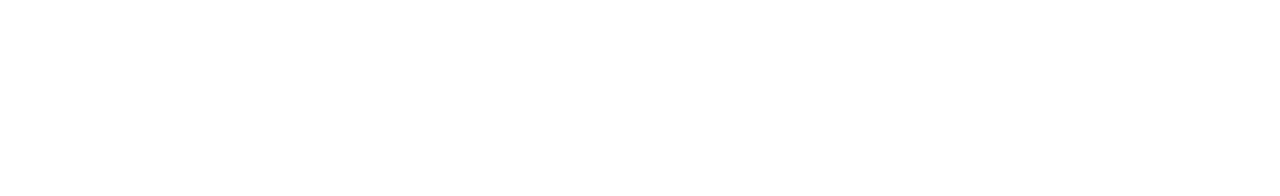
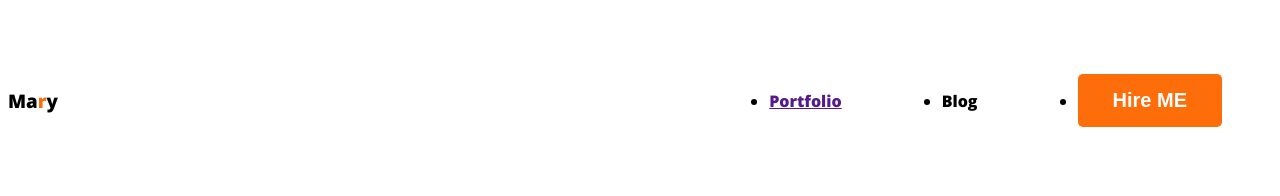
Before and after one commit to alnahian5344/first-portfolio, a plain HTML site: page index.html in a window 1280 px wide. Drawn offline with nearby package versions, Linux system fonts and the light colour scheme.

Commit message:
nav commit

```diff
--- a/index.html
+++ b/index.html
@@ -1,13 +1,29 @@
 <!DOCTYPE html>
 <html lang="en">
+
 <head>
     <meta charset="UTF-8">
     <meta name="viewport" content="width=device-width, initial-scale=1.0">
     <title>Web Developer Portfolio</title>
+    <link rel="preconnect" href="https://fonts.googleapis.com">
+    <link rel="preconnect" href="https://fonts.gstatic.com" crossorigin>
+    <link href="https://fonts.googleapis.com/css2?family=Open+Sans:wght@800&display=swap" rel="stylesheet">
+    <link rel="stylesheet" href="portfolio/style.css">
 </head>
+
 <body>
-    <header></header>
+    <header>
+        <nav>
+            <h3>Ma<span class="text-primary">r</span>y</h3>
+            <ul>
+                <li><a href="">Portfolio</a></li>
+                <li><a href=""></a>Blog</li>
+                <li><button class="btn-primary">Hire ME</li>
+            </ul>
+        </nav>
+    </header>
     <main></main>
     <footer></footer>
 </body>
+
 </html>
--- /dev/null
+++ b/portfolio/style.css
@@ -0,0 +1,42 @@
+/* shareed */
+
+body {
+    font-family: 'Open Sans', sans-serif;
+}
+
+.text-primary {
+    color: #FD6E0A;
+}
+
+.btn-primary {
+    border-radius: 5px;
+    background: #FD6E0A;
+    border: 0;
+    color: white;
+    font-size: 20px;
+    font-weight: 700;
+    padding: 15px 35px;
+}
+/* nav related */
+nav {
+    display: flex;
+    justify-content: space-between;
+    align-items: center;
+}
+
+nav-title {
+    color: #181818;
+    font-size: 4%;
+    font-weight: 800;
+}
+
+nav>ul {
+    display: flex;
+    align-items: center;
+
+}
+
+nav li {
+    text-decoration: none;
+    margin: 50px;
+}
```
Also changed, not shown: images/developer.png (added), images/hardy.png (added), images/header_bg.png (added), images/icons/facebook.png (added), images/icons/insta.png (added), images/icons/js.png (added), images/icons/mongo.png (added), images/icons/nodejs.png (added), images/icons/react.png (added), images/icons/twitter.png (added).
